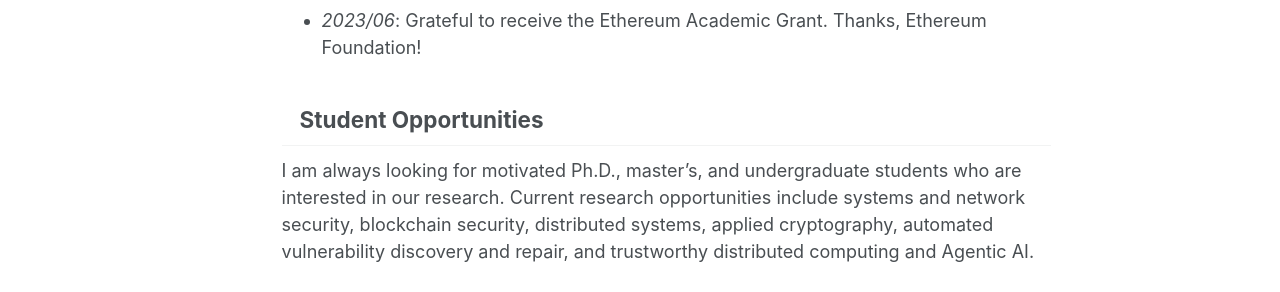
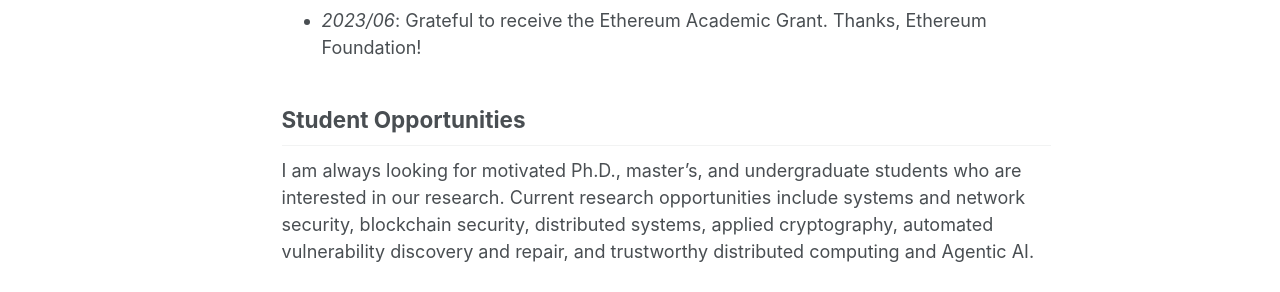
Before and after one commit to likai1993/likai1993.github.io, a Jekyll site: the page built from _pages/about.md, in a window 1280 px wide and 1400 px high, scrolled down 683 px. Shown: the part 744-1036 px from the top of the window. Built offline with Jekyll 4.4.1, drawn with Linux system fonts in a browser that asks for light colours; some web fonts are replaced.

Commit message:
Update main.scss

```diff
--- a/assets/css/main.scss
+++ b/assets/css/main.scss
@@ -41,5 +41,5 @@
 /* Custom styling for News list */
 .news-list {
   margin-left: 0;
-  padding-left: 0.8em;
+  padding-left: 0.0em;
 }
```
